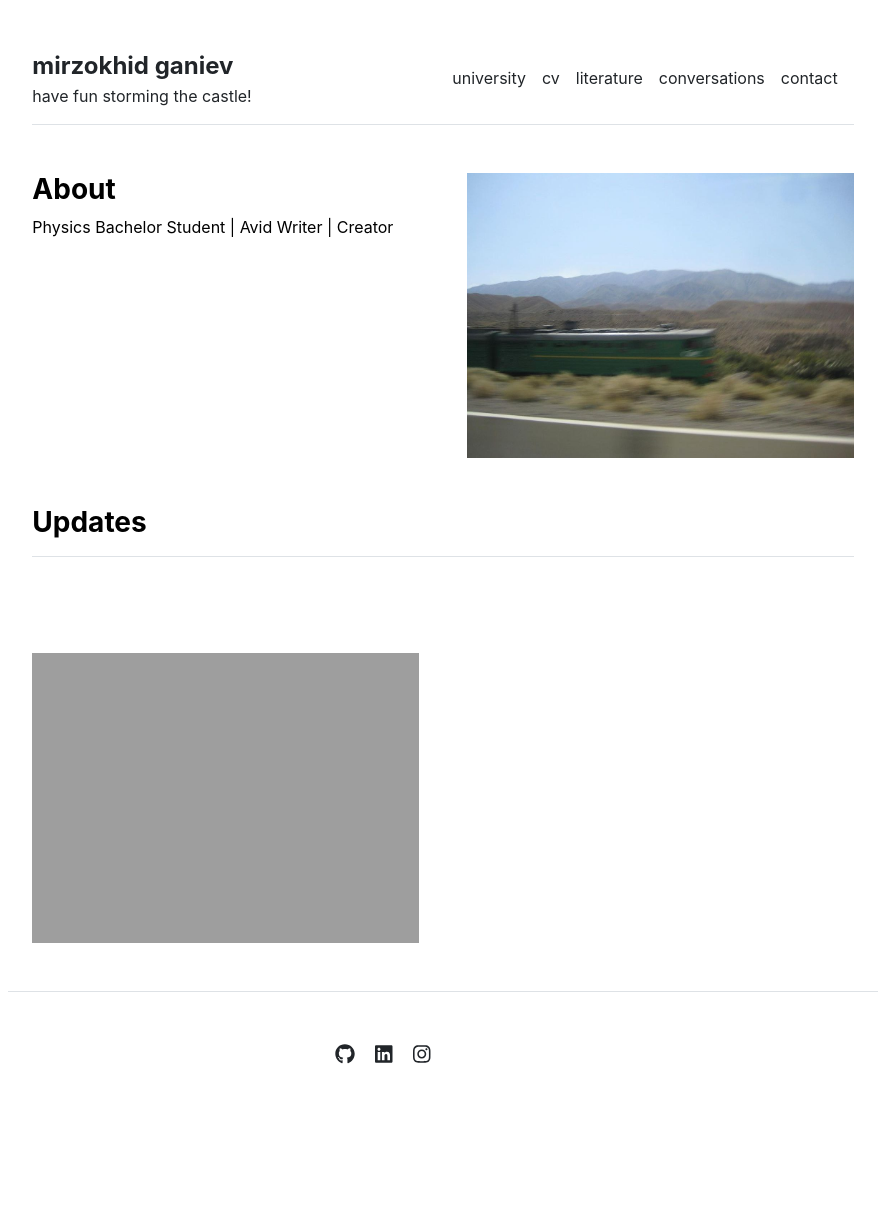
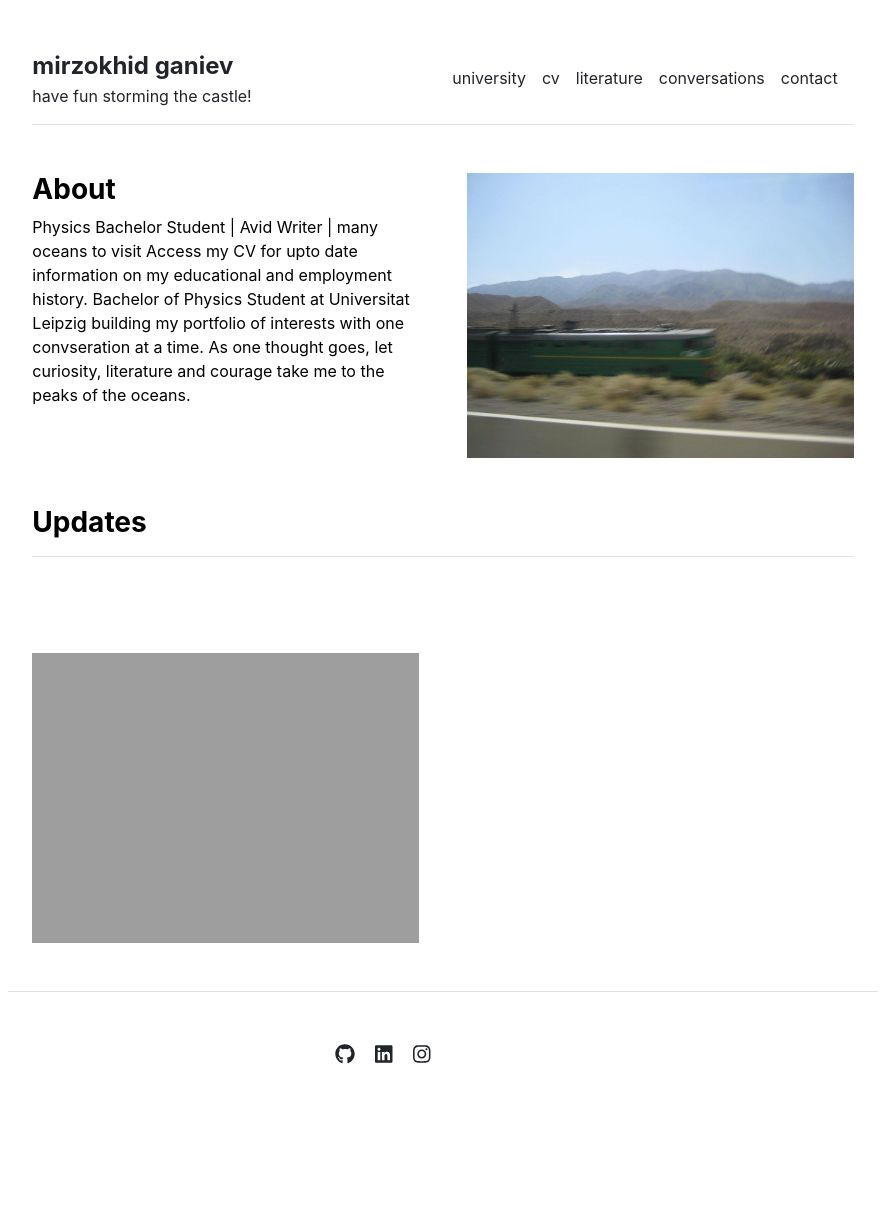
Before and after one commit to Mirzokhid/mirzokhid.github.io, a Jekyll site: the page built from README.md, in a window 1280 px wide. Shown: the whole page, without its empty margins (197-1082 px from the left). Built offline with Jekyll 4.4.1, drawn with Linux system fonts in a browser that asks for light colours; our own code applies the rules of GitHub Pages for plain Markdown files.

Commit message:
Update home.html

```diff
--- a/_layouts/home.html
+++ b/_layouts/home.html
@@ -5,9 +5,9 @@ layout: default
 <div class="row g-5 mb-5">
   <div class="col-md-6">
     <h3 class="fw-bold">About</h3>
-    Physics Bachelor Student | Avid Writer | Creator
+    Physics Bachelor Student | Avid Writer | many oceans to visit
 
-
+    Access my CV for upto date information on my educational and employment history. Bachelor of Physics Student at Universitat Leipzig building my portfolio of interests with one convseration at a time. As one thought goes, let curiosity, literature and courage take me to the peaks of the oceans.
   </div>
   <div class="col-md-6">
     <img src="{{ site.github.url }}/assets/img/trains_main.jpg" alt="Home" width="100%">
```
